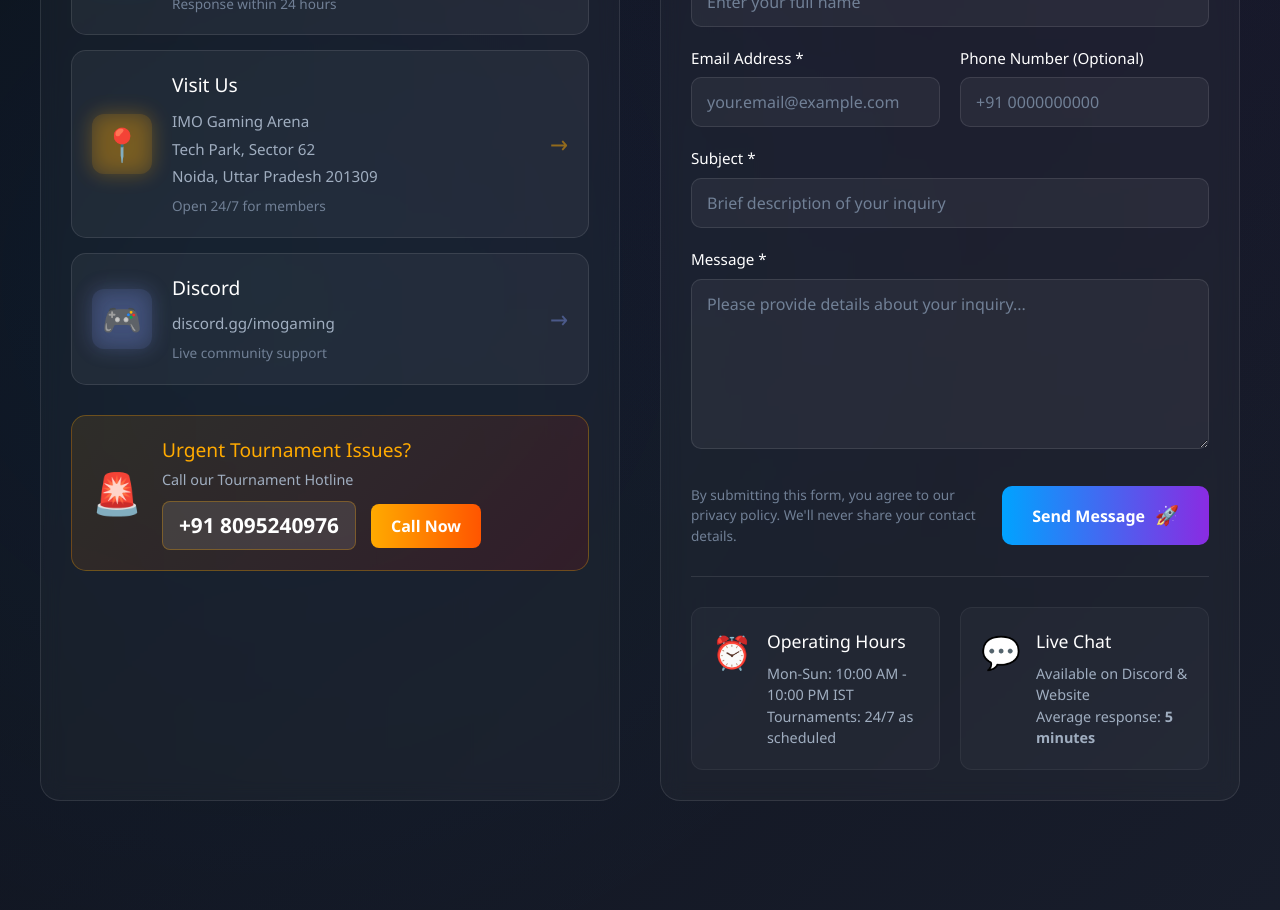
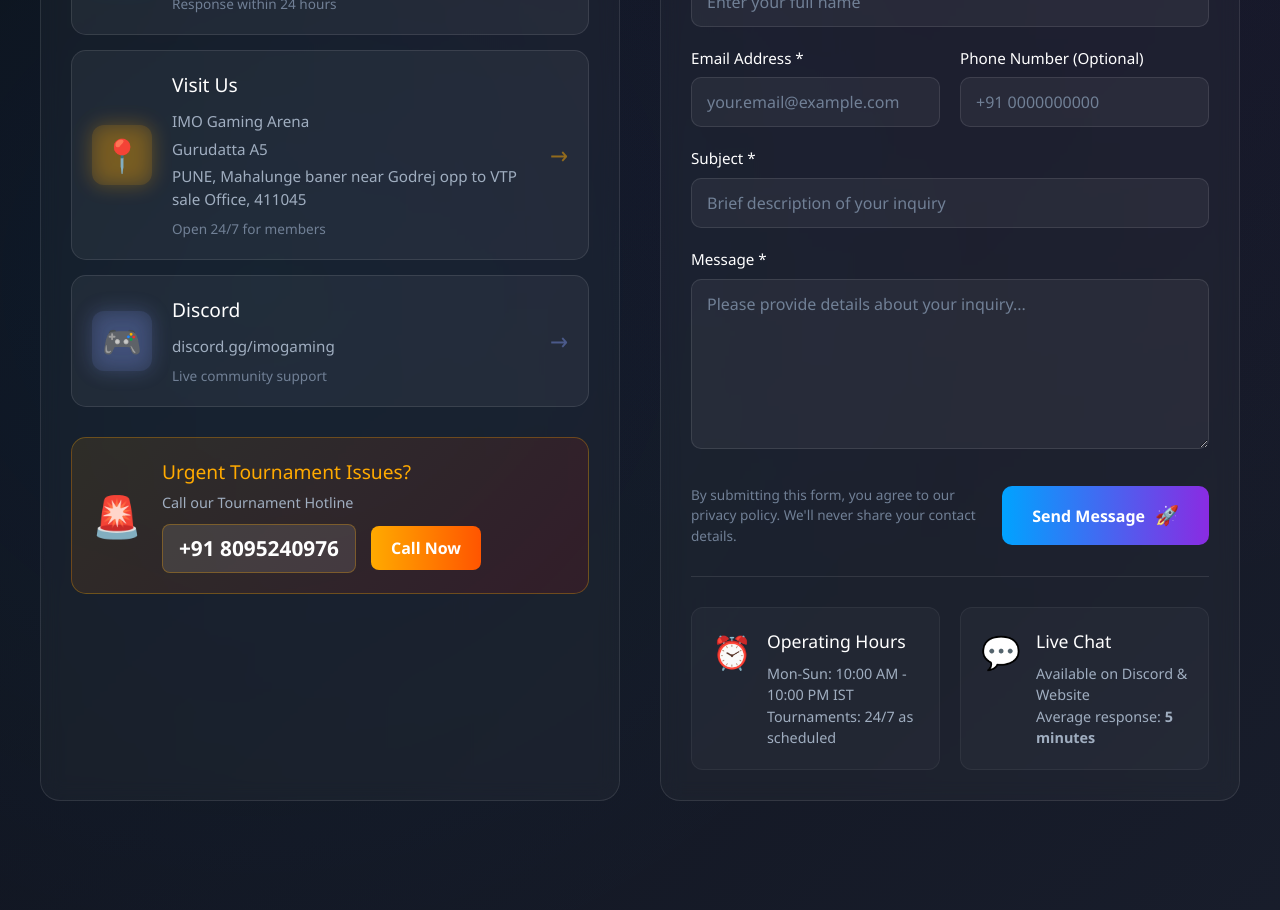
Before and after one commit to imogamingarena/client, a Next.js app: page / in a window 1280 px wide. Shown: the part 1120-2030 px from the top of the page. Built offline with nearby package versions, Linux system fonts and the light colour scheme; no server answers.

Commit message:
address updated

```diff
--- a/app/components/ContactUs.jsx
+++ b/app/components/ContactUs.jsx
@@ -45,7 +45,7 @@
       id: 'address',
       title: 'Visit Us',
       icon: '📍',
-      details: ['IMO Gaming Arena', 'Tech Park, Sector 62', 'Noida, Uttar Pradesh 201309'],
+      details: ['IMO Gaming Arena', 'Gurudatta A5', 'PUNE, Mahalunge baner near Godrej opp to VTP sale Office, 411045'],
       description: 'Open 24/7 for members',
       color: '#ffaa00'
     },
```
